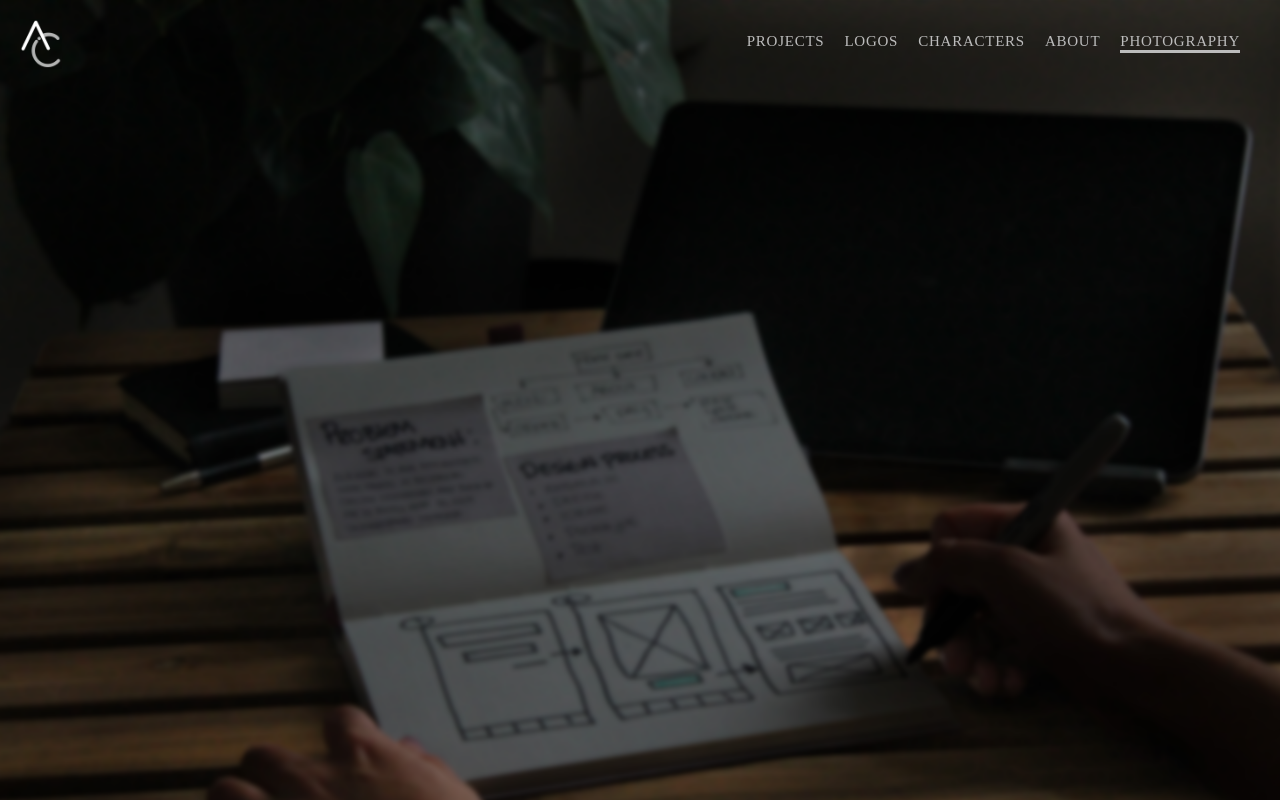
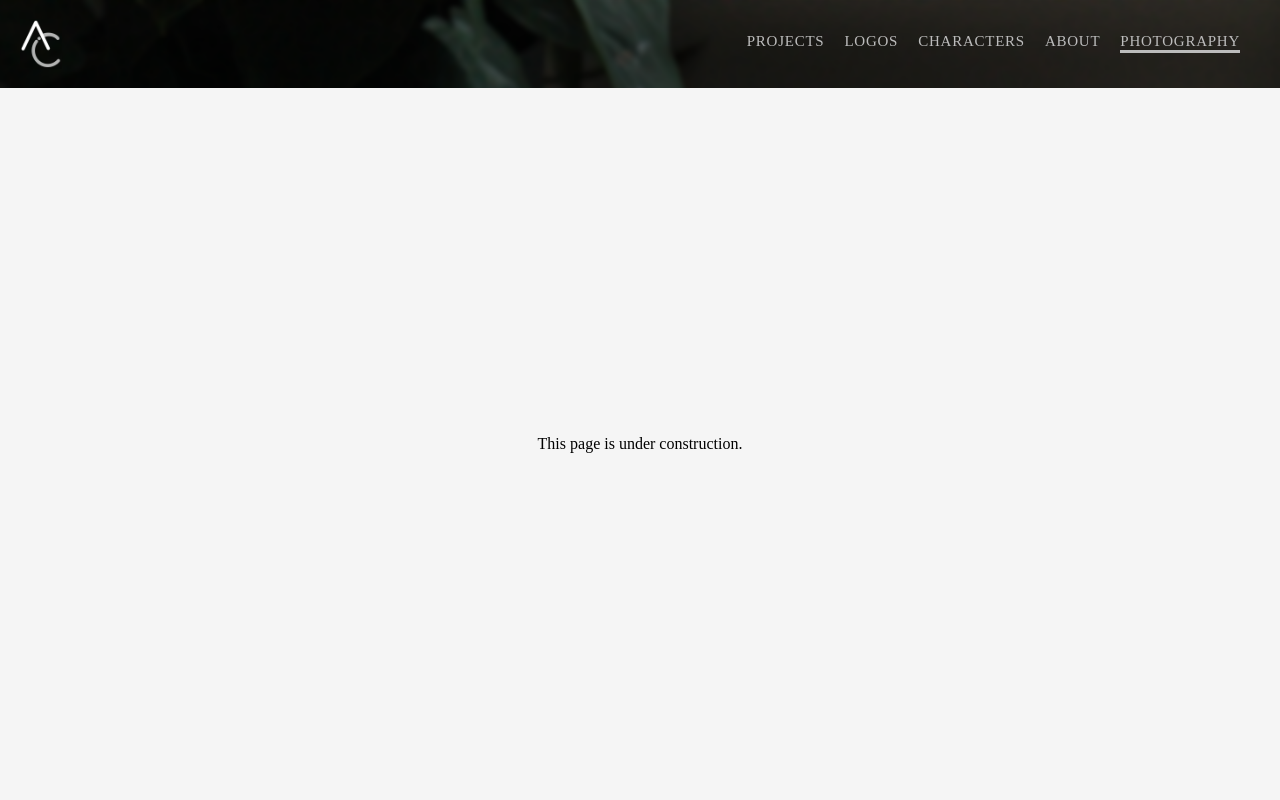
Before and after one commit to kevins2024/AnaCristinaCanana, a React (Vite) app: page /photography in a window 1280 px wide. Built offline with nearby package versions, Linux system fonts and the light colour scheme.

Commit message:
fixed top bar css issue when content pane has content that is large

```diff
--- a/src/App.tsx
+++ b/src/App.tsx
@@ -2,6 +2,7 @@ import { Routes, Route } from "react-router";
 import "./App.css";
 import Landing from "./pages/landing/Landing";
 import TopBar from "./shared/components/TopBar";
+import Photography from "./pages/photography/Photography";
 
 function App() {
   return (
@@ -9,6 +10,7 @@ function App() {
       <TopBar />
       <Routes>
         <Route path="/" element={<Landing />} />
+        <Route path="/photography" element={<Photography />} />
       </Routes>
     </div>
   );
--- /dev/null
+++ b/src/pages/photography/Photography.css
@@ -0,0 +1,9 @@
+.photography-layout {
+  height: 100%;
+  width: 100%;
+  background-color: whitesmoke;
+  display: flex;
+  font-family: "Yu Gothic";
+  align-items: center;
+  justify-content: center;
+}
--- /dev/null
+++ b/src/pages/photography/Photography.tsx
@@ -0,0 +1,9 @@
+import "./Photography.css";
+
+function Photography() {
+  return (
+    <div className="photography-layout">This page is under construction.</div>
+  );
+}
+
+export default Photography;
--- a/src/shared/components/TopBar.css
+++ b/src/shared/components/TopBar.css
@@ -1,7 +1,7 @@
 .top-bar {
   display: flex;
   width: 100%;
-  height: 88px;
+  min-height: 88px;
   justify-content: space-between;
   align-items: center;
 }
--- a/src/shared/components/TopBar.tsx
+++ b/src/shared/components/TopBar.tsx
@@ -1,6 +1,6 @@
 import "./TopBar.css";
 import acLogo from "../../assets/logo-ac-black.png";
-import { NavLink } from "react-router-dom";
+import { NavLink, useNavigate } from "react-router-dom";
 
 function TopBar() {
   const buttons: navButtonData[] = [
@@ -25,9 +25,16 @@ function TopBar() {
       path: "/photography",
     },
   ];
+  const navigate = useNavigate();
+
+  function goHome() {
+    navigate("/");
+  }
+
   return (
     <div className="top-bar">
       <img
+        onClick={goHome}
         src={acLogo}
         style={{ width: "42px", height: "50px", marginLeft: "20px" }}
       />
```
Also changed, not shown: 1 other file (tests, documents, lock files or other folders).
